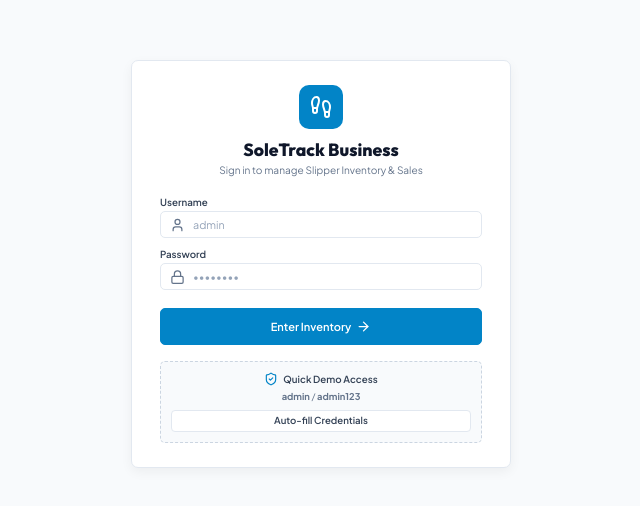
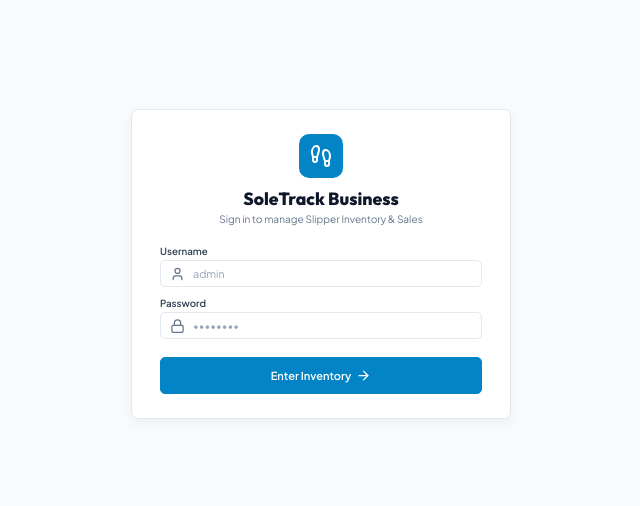
Before and after one commit to sivaganesh1802/slipper-inventory, a Next.js app: page /login in a window 1280 px wide. Shown: the part 136-642 px from the top of the page, without its empty margins (319-959 px from the left). Built offline with nearby package versions, Linux system fonts and the light colour scheme; no server answers.

Commit message:
style: remove quick demo access from login page

```diff
--- a/src/app/login/page.tsx
+++ b/src/app/login/page.tsx
@@ -2,7 +2,7 @@
 
 import React, { useState } from "react";
 import { useAuth } from "@/context/AuthContext";
-import { Footprints, Lock, User, ArrowRight, AlertCircle, ShieldCheck } from "lucide-react";
+import { Footprints, Lock, User, ArrowRight, AlertCircle } from "lucide-react";
 
 export default function LoginPage() {
   const { login } = useAuth();
@@ -26,11 +26,6 @@ export default function LoginPage() {
     if (!result.success) {
       setError(result.error || "Invalid username or password");
     }
-  };
-
-  const handleQuickDemo = () => {
-    setUsername("admin");
-    setPassword("admin123");
   };
 
   return (
@@ -192,36 +187,6 @@ export default function LoginPage() {
             )}
           </button>
         </form>
-
-        {/* Quick Demo Credentials */}
-        <div
-          style={{
-            marginTop: "16px",
-            padding: "10px",
-            background: "#f8fafc",
-            borderRadius: "var(--radius-sm)",
-            border: "1px dashed #cbd5e1",
-            textAlign: "center",
-          }}
-        >
-          <div style={{ display: "flex", alignItems: "center", justifyContent: "center", gap: "5px", marginBottom: "4px" }}>
-            <ShieldCheck size={14} style={{ color: "#0284c7" }} />
-            <span style={{ fontSize: "0.75rem", color: "var(--text-secondary)", fontWeight: 600 }}>
-              Quick Demo Access
-            </span>
-          </div>
-          <p style={{ fontSize: "0.72rem", color: "var(--text-muted)", marginBottom: "8px" }}>
-            <strong>admin</strong> / <strong>admin123</strong>
-          </p>
-          <button
-            type="button"
-            className="btn btn-secondary btn-sm"
-            onClick={handleQuickDemo}
-            style={{ width: "100%", fontSize: "0.74rem", padding: "4px 8px" }}
-          >
-            Auto-fill Credentials
-          </button>
-        </div>
       </div>
     </div>
   );
```
